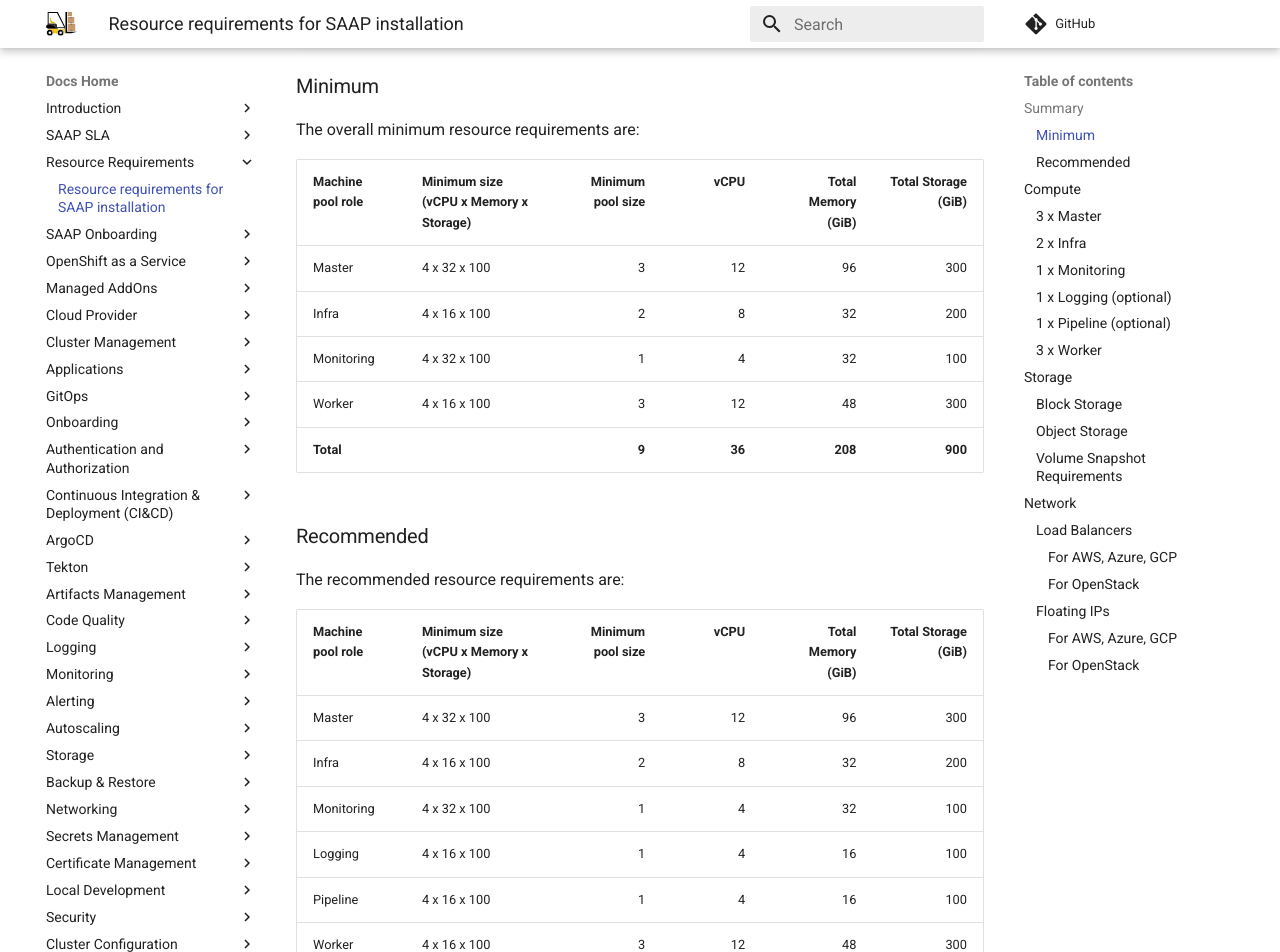
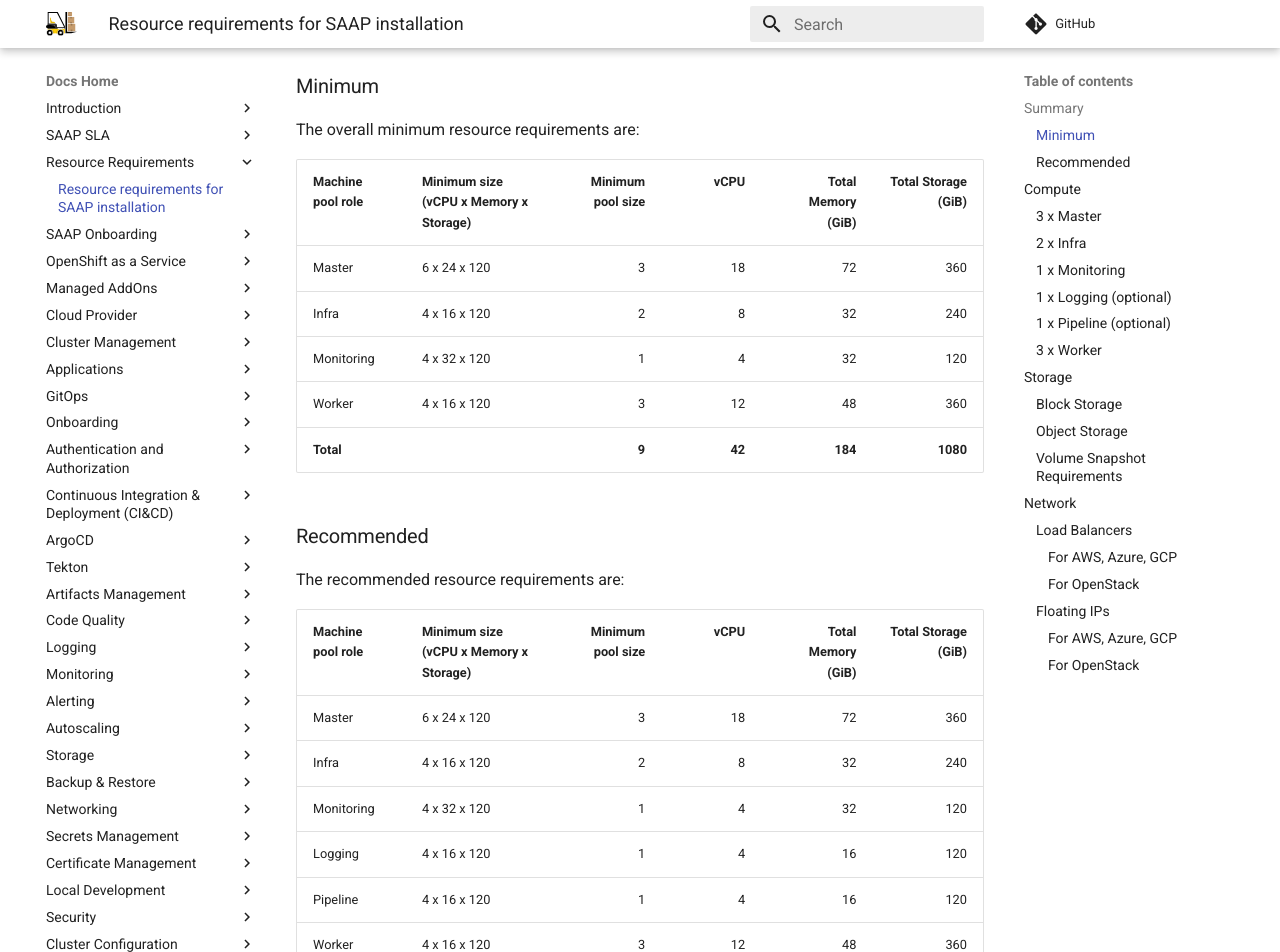
Before and after one commit to stakater/stakater-docs, an MkDocs documentation site: the page built from docs/content/requirements/requirements.md, in a window 1280 px wide and 1400 px high, scrolled down 915 px. Shown: the top 952 px of the window. Built offline with MkDocs 1.6.1 and Material for MkDocs 9.7.7, drawn with Linux system fonts in a browser that asks for light colours; comment, search, counter and statistics services are not loaded.

Commit message:
update master sizes (#118)
* update master sizes

* update

---------

Co-authored-by: Karl Johan Grahn <karl.johan@stakater.com>

```diff
--- a/docs/content/requirements/requirements.md
+++ b/docs/content/requirements/requirements.md
@@ -29,11 +29,11 @@ The overall minimum resource requirements are:
 
 | Machine pool role | Minimum size (vCPU x Memory x Storage) | Minimum pool size | vCPU | Total Memory (GiB) | Total Storage (GiB)
 |:---|:---|---:|---:|---:|---:|
-| Master | 4 x 32 x 100 | 3 | 12 | 96 | 300 |
-| Infra | 4 x 16 x 100 | 2 | 8 | 32 | 200 |
-| Monitoring | 4 x 32 x 100 | 1 | 4 | 32 | 100 |
-| Worker | 4 x 16 x 100 | 3 | 12 | 48 | 300 |
-| **Total** | | **9** | **36** | **208** | **900** |
+| Master | 6 x 24 x 120 | 3 | 18 | 72 | 360 |
+| Infra | 4 x 16 x 120 | 2 | 8 | 32 | 240 |
+| Monitoring | 4 x 32 x 120 | 1 | 4 | 32 | 120 |
+| Worker | 4 x 16 x 120 | 3 | 12 | 48 | 360 |
+| **Total** | | **9** | **42** | **184** | **1080** |
 
 ### Recommended
 
@@ -41,13 +41,13 @@ The recommended resource requirements are:
 
 | Machine pool role | Minimum size (vCPU x Memory x Storage) | Minimum pool size | vCPU | Total Memory (GiB) | Total Storage (GiB) |
 |:---|:---|---:|---:|---:|---:|
-| Master | 4 x 32 x 100 | 3 | 12 | 96 | 300 |
-| Infra | 4 x 16 x 100 | 2 | 8 | 32 | 200 |
-| Monitoring | 4 x 32 x 100 | 1 | 4 | 32 | 100 |
-| Logging | 4 x 16 x 100 | 1 | 4 | 16 | 100 |
-| Pipeline | 4 x 16 x 100 | 1 | 4 | 16 | 100 |
-| Worker | 4 x 16 x 100 | 3 | 12 | 48 | 300 |
-| **Total** | | **11** | **44** | **240** | **1100** |
+| Master | 6 x 24 x 120 | 3 | 18 | 72 | 360 |
+| Infra | 4 x 16 x 120 | 2 | 8 | 32 | 240 |
+| Monitoring | 4 x 32 x 120 | 1 | 4 | 32 | 120 |
+| Logging | 4 x 16 x 120 | 1 | 4 | 16 | 120 |
+| Pipeline | 4 x 16 x 120 | 1 | 4 | 16 | 120 |
+| Worker | 4 x 16 x 120 | 3 | 12 | 48 | 360 |
+| **Total** | | **11** | **50** | **216** | **1320** |
 
 ## Compute
 
```
